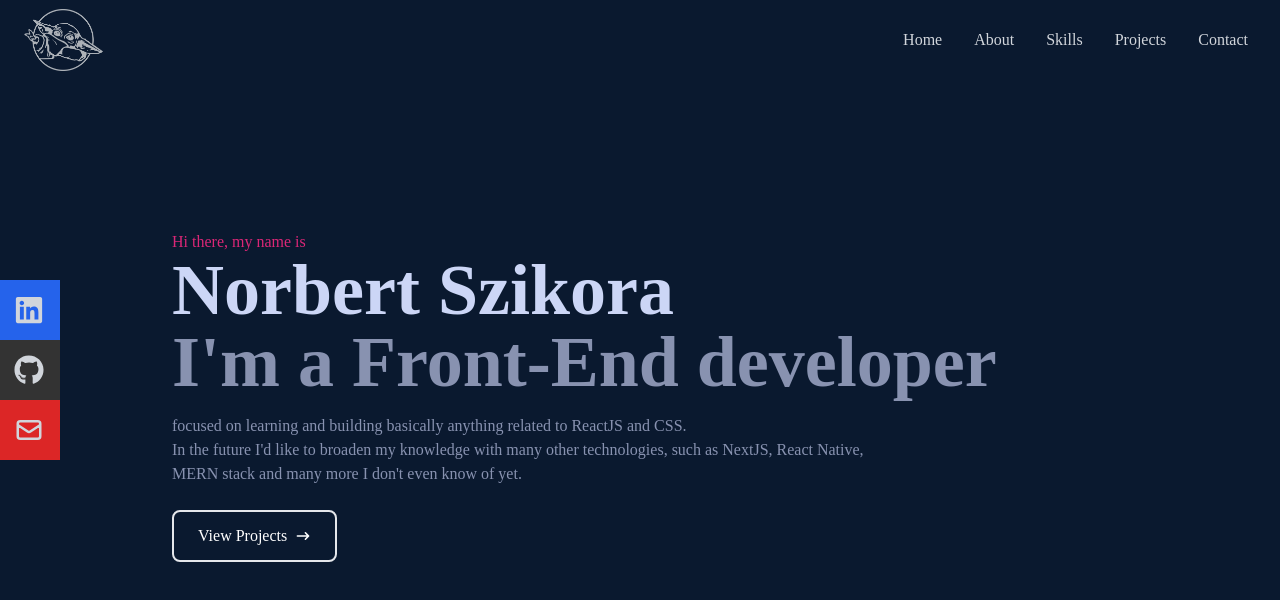
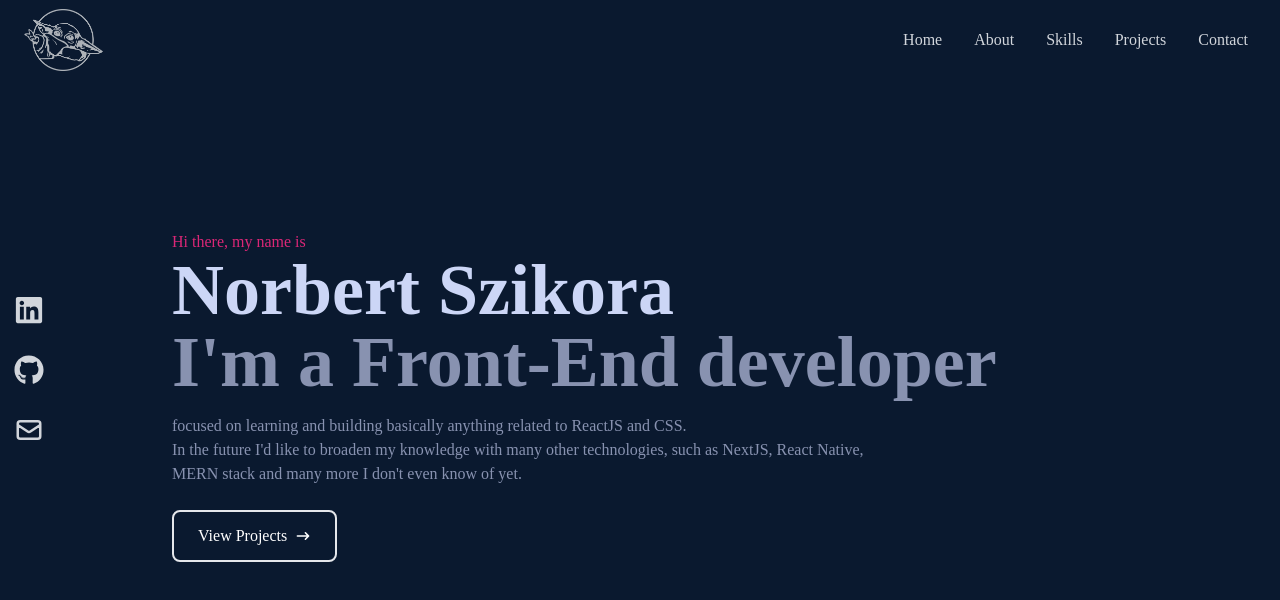
Before and after one commit to SziNo/portfolio, a React (Create React App) app: page / in a window 1280 px wide. Shown: the top 600 px of the page. Built offline with nearby package versions, Linux system fonts and the light colour scheme.

Commit message:
made social icons dry + getArrayData updated

```diff
--- /dev/null
+++ b/src/components/SocialIconDetails.jsx
@@ -0,0 +1,33 @@
+import { HiOutlineMail } from 'react-icons/hi'
+import { FaGithub, FaLinkedin } from 'react-icons/fa'
+
+const SocialIconDetails = ({ name, color, hrefPath }) => {
+  return (
+    <li
+      className={`w-[160px] h-[60px] flex justify-between items-center ml-[-100px] hover:ml-[-10px] duration-300 bg-${color}-800`}
+    >
+      <a
+        className='flex justify-between items-center w-full text-gray-300'
+        href={hrefPath}
+        target='_blank'
+        rel='noreferrer'
+      >
+        {name === 'LinkedIn' ? (
+          <>
+            LinkedIn <FaLinkedin size={30} />
+          </>
+        ) : name === 'GitHub' ? (
+          <>
+            GitHub <FaGithub size={30} />
+          </>
+        ) : (
+          <>
+            Email <HiOutlineMail size={30} />
+          </>
+        )}
+      </a>
+    </li>
+  )
+}
+
+export default SocialIconDetails
--- /dev/null
+++ b/src/components/SocialIconsContainer.jsx
@@ -0,0 +1,26 @@
+import { getArrayData } from '../utils/getArrayData'
+import SocialIconDetails from './SocialIconDetails'
+
+const SocialIconsContainer = () => {
+  const { socialIcons } = getArrayData()
+
+  return (
+    <div className='hidden lg:flex fixed flex-col top-[35%] left-0'>
+      <ul>
+        {socialIcons.map((icon, idx) => {
+          const { name, color, hrefPath } = icon
+          return (
+            <SocialIconDetails
+              key={idx}
+              name={name}
+              color={color}
+              hrefPath={hrefPath}
+            />
+          )
+        })}
+      </ul>
+    </div>
+  )
+}
+
+export default SocialIconsContainer
--- a/src/pages/Navbar.jsx
+++ b/src/pages/Navbar.jsx
@@ -1,8 +1,8 @@
 import { useState } from 'react'
-import { FaBars, FaTimes, FaGithub, FaLinkedin } from 'react-icons/fa'
-import { HiOutlineMail } from 'react-icons/hi'
+import { FaBars, FaTimes } from 'react-icons/fa'
 import { Link } from 'react-scroll'
 import logo from '../assets/logo.png'
+import SocialIconsContainer from '../components/SocialIconsContainer'
 
 const Navbar = () => {
   const [nav, setNav] = useState(false)
@@ -103,40 +103,7 @@ const Navbar = () => {
       </ul>
 
       {/* Social Icons */}
-      <div className='hidden lg:flex fixed flex-col top-[35%] left-0'>
-        <ul>
-          <li className='w-[160px] h-[60px] flex justify-between items-center ml-[-100px] hover:ml-[-10px] duration-300 bg-blue-600'>
-            <a
-              className='flex justify-between items-center w-full text-gray-300'
-              href='https://www.linkedin.com/in/norbert-szikora-9172b8250/'
-              target='_blank'
-              rel='noreferrer'
-            >
-              LinkedIn <FaLinkedin size={30} />
-            </a>
-          </li>
-          <li className='w-[160px] h-[60px] flex justify-between items-center ml-[-100px] hover:ml-[-10px] duration-300 bg-[#333]'>
-            <a
-              className='flex justify-between items-center w-full text-gray-300'
-              href='https://github.com/SziNo'
-              target='_blank'
-              rel='noreferrer'
-            >
-              GitHub <FaGithub size={30} />
-            </a>
-          </li>
-          <li className='w-[160px] h-[60px] flex justify-between items-center ml-[-100px] hover:ml-[-10px] duration-300 bg-red-600'>
-            <a
-              className='flex justify-between items-center w-full text-gray-300'
-              href='mailto:szino1848@gmail.com'
-              target='_blank'
-              rel='noreferrer'
-            >
-              Email <HiOutlineMail size={30} />
-            </a>
-          </li>
-        </ul>
-      </div>
+      <SocialIconsContainer />
     </nav>
   )
 }
--- a/src/utils/getArrayData.js
+++ b/src/utils/getArrayData.js
@@ -1,5 +1,21 @@
 export const getArrayData = () => {
-  const socialIconNames = ['LinkedIn', 'GitHub', 'Email']
+  const socialIcons = [
+    {
+      name: 'LinkedIn',
+      color: 'blue',
+      hrefPath: 'https://www.linkedin.com/in/norbert-szikora-9172b8250/',
+    },
+    {
+      name: 'GitHub',
+      color: 'gray',
+      hrefPath: 'https://github.com/SziNo',
+    },
+    {
+      name: 'Email',
+      color: 'red',
+      hrefPath: 'mailto:szino1848@gmail.com',
+    },
+  ]
   const navbarLinkNames = ['Home', 'About', 'Skills', 'Projects', 'Contact']
   const projectItems = [
     {
@@ -41,7 +57,7 @@ export const getArrayData = () => {
   ]
 
   return {
-    socialIconNames,
+    socialIcons,
     navbarLinkNames,
     projectItems,
   }
```
